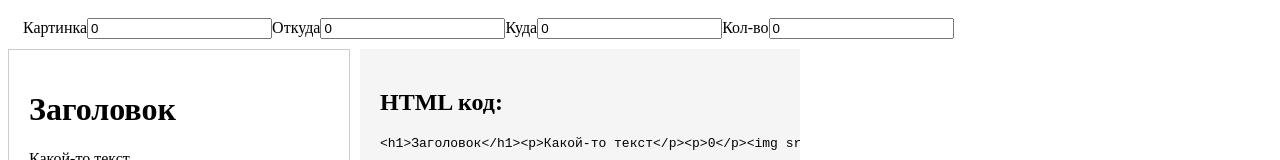
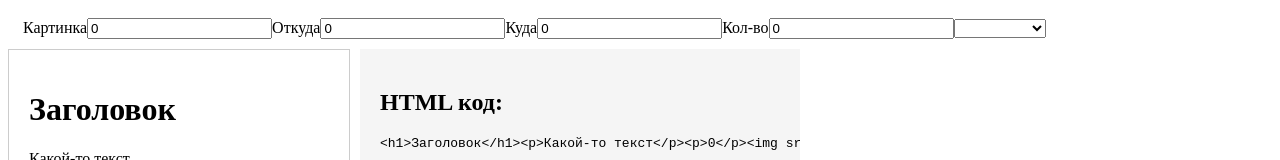
Before and after one commit to Silkofix2020/email-constructor, a Vue app: page / in a window 1280 px wide. Shown: the top 160 px of the page. Built offline with nearby package versions, Linux system fonts and the light colour scheme.

Commit message:
add select

```diff
--- a/src/App.vue
+++ b/src/App.vue
@@ -33,6 +33,11 @@
         @input="updateHtmlCode"
         @change="updateHtmlCode"
       />
+      <select v-model="option" name="option">
+        <option value="some-text">some-text 1</option>
+        <option value="some-text">some-text 2</option>
+        <option value="some-text">some-text 3</option>
+      </select>
     </div>
     <div style="display: flex; gap: 10px">
       <div class="content" ref="contentRef">
@@ -63,6 +68,7 @@ const username = ref(0);
 const from = ref(0);
 const to = ref(0);
 const count = ref(0);
+const option = ref(0);
 
 const updateHtmlCode = () => {
   if (contentRef.value) {
```
